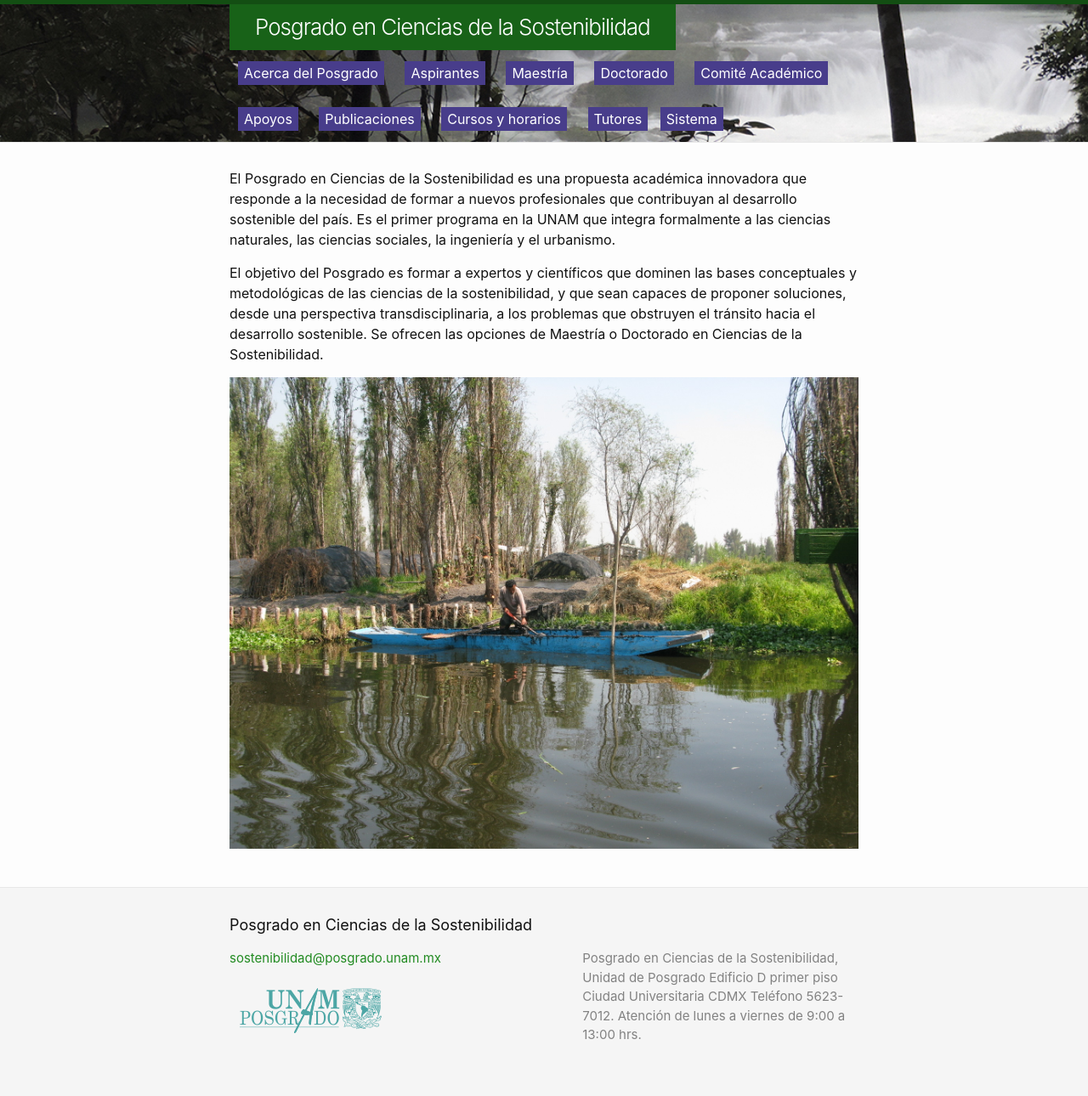
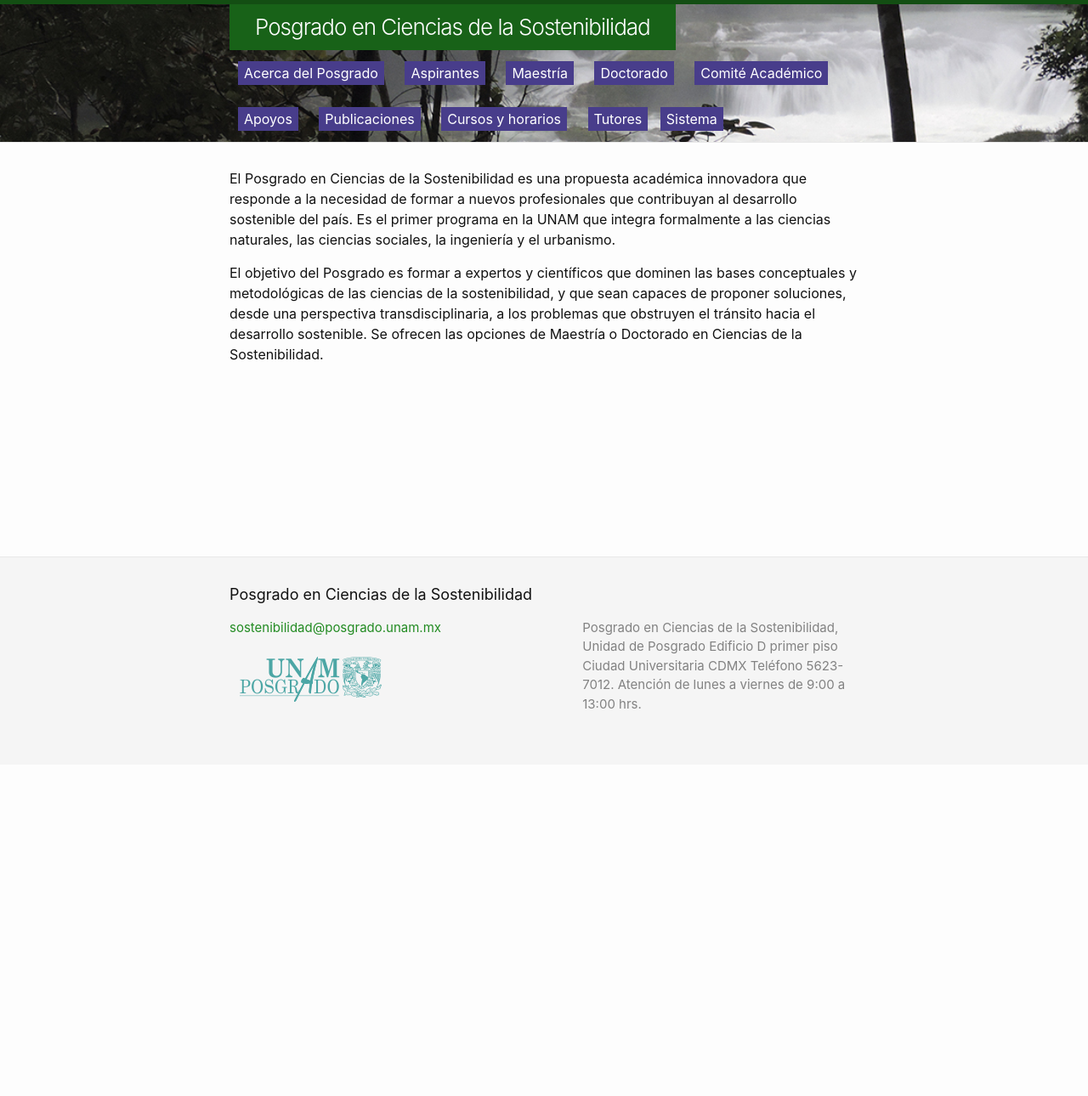
Before and after one commit to pcs-unam/pcs-unam.github.io, a Jekyll site: the page built from index.md, in a window 1280 px wide. Shown: the whole page at 85% size. Built offline with Jekyll 4.4.1, drawn with Linux system fonts in a browser that asks for light colours; after the commit the page ends 900 px from its top, so only the background shows below that.

Commit message:
Guardando comentario

```diff
--- a/index.md
+++ b/index.md
@@ -23,4 +23,4 @@
 
 
 
-![sistema de siembra en Xochimilco](/assets/xochi_sistema_sembrado.jpg)
+[comment]: <> ![sistema de siembra en Xochimilco](/assets/xochi_sistema_sembrado.jpg)
```
